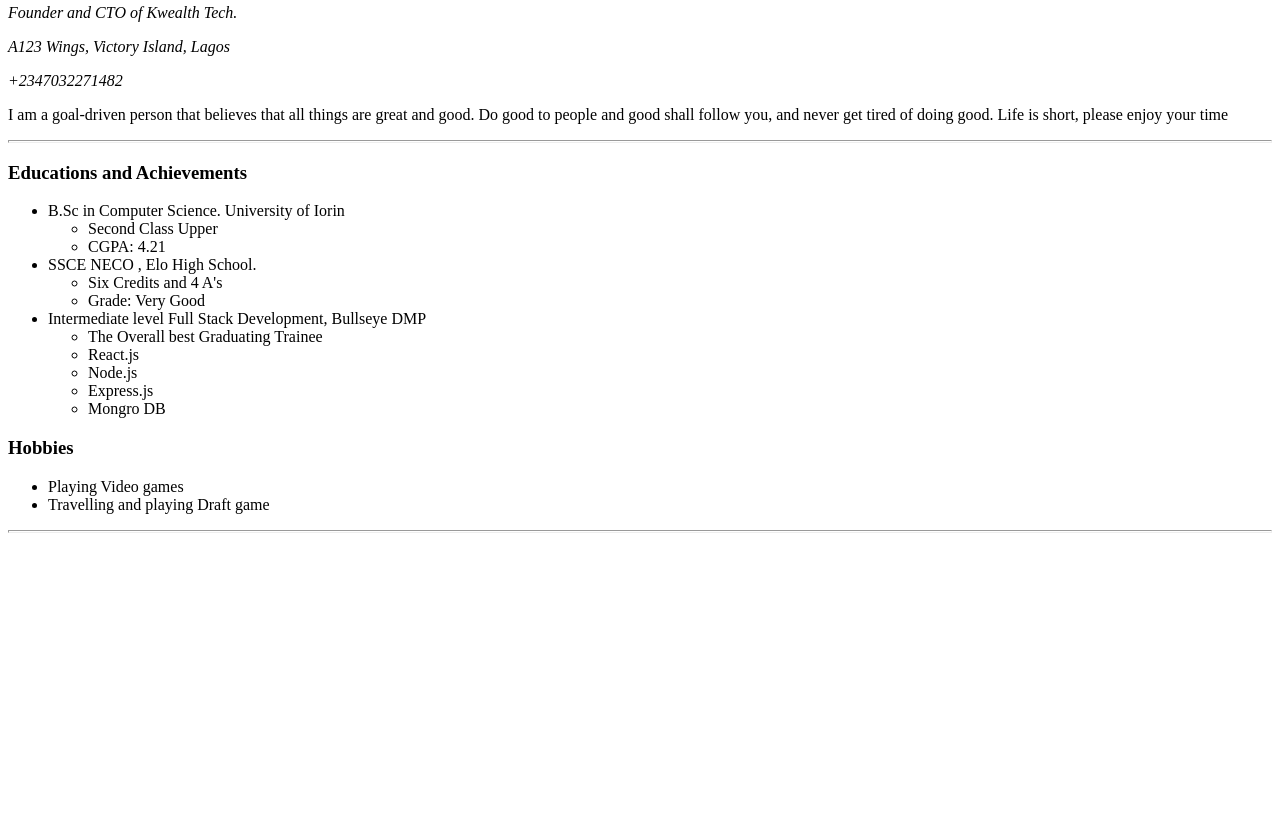
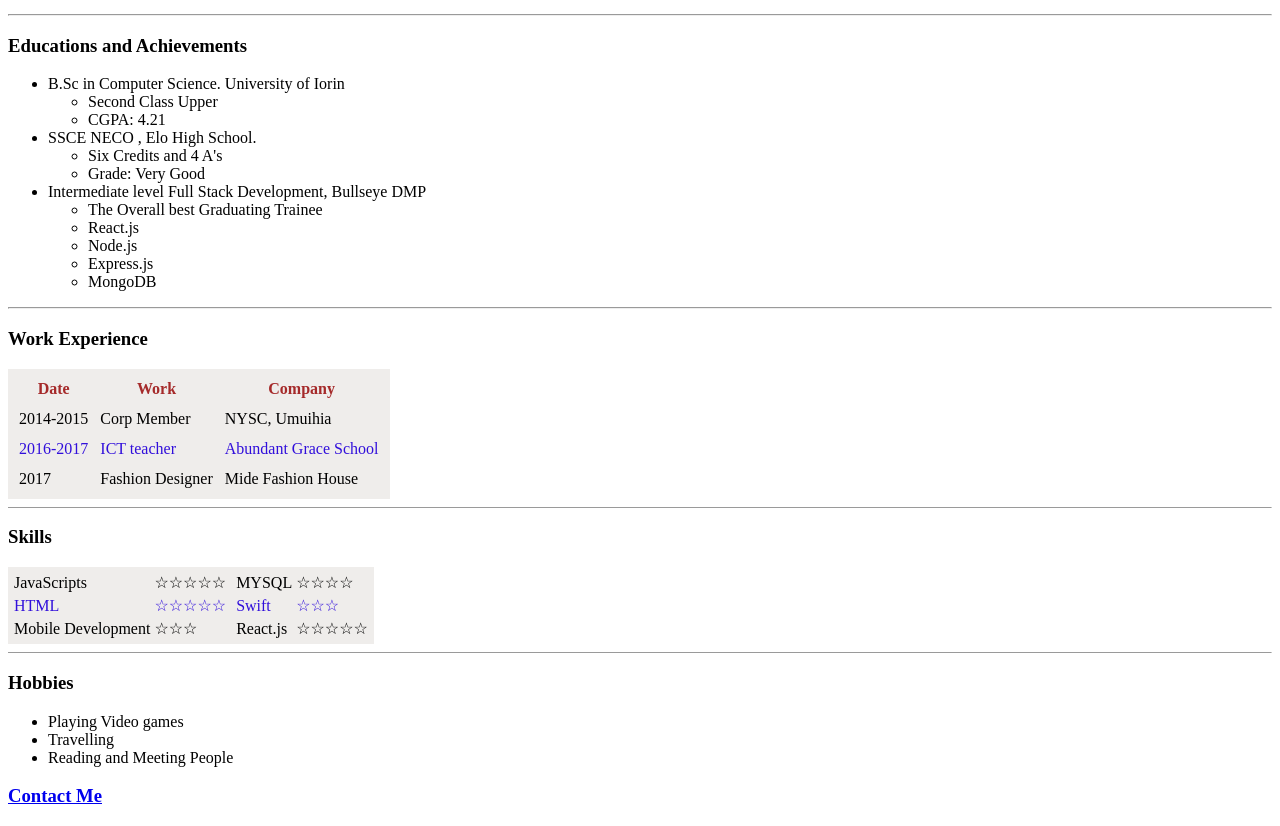
Before and after one commit to k2lawbaaba/Profile, a plain HTML site: page index.html in a window 1280 px wide. Shown: the part 258-1084 px from the top of the page. Before the commit the page ends 800 px from the top, so only its background shows below. Drawn offline with Linux system fonts and the light colour scheme.

```diff
--- a/index.html
+++ b/index.html
@@ -3,22 +3,40 @@
 <head>
     <meta charset="UTF-8">
         <title>Abiodun Personal Website</title>
+    <style type="text/css">
+        th{
+            color: brown;
+          }
+        table{
+            background-color: rgb(239, 237, 235);
+        }
+        tr:nth-child(even){
+            color: rgb(49, 15, 219);
+        }
+    </style>
 </head>
 <body>
-    <img src="https://scontent-los2-1.xx.fbcdn.net/v/t1.6435-9/92895517_3426960107318761_4934040429436862464_n.jpg?_nc_cat=105&ccb=1-7&_nc_sid=09cbfe&_nc_eui2=AeEqxD1AQHaMSicfVyup7ujc6yPkFnCvvZzrI-QWcK-9nLLGA6dATNmzZ-aPb34NntXSHwRKOvpBgJrlaHKCelEz&_nc_ohc=hmktRdxvOHgAX95ru49&_nc_ht=scontent-los2-1.xx&oh=00_AfCSjSkmP64abMEqU05amotXoRZj0j_J7LMBJkXC0zsWYQ&oe=641AA0DF" alt="Abiodun profile picture" width="120" height="170"/>
-    <h1>Kolawole Abiodun</h1>
-    <em>
-        <p>Founder and CTO of Kwealth Tech.</p>
-         <p> A123 Wings, Victory Island, Lagos</p>
-         <p> +2347032271482</p>
+    <table cellspacing="15" style="background-color: azure;">
+        <tr>
+            <td><img src="https://scontent-los2-1.xx.fbcdn.net/v/t1.6435-9/92895517_3426960107318761_4934040429436862464_n.jpg?_nc_cat=105&ccb=1-7&_nc_sid=09cbfe&_nc_eui2=AeEqxD1AQHaMSicfVyup7ujc6yPkFnCvvZzrI-QWcK-9nLLGA6dATNmzZ-aPb34NntXSHwRKOvpBgJrlaHKCelEz&_nc_ohc=hmktRdxvOHgAX95ru49&_nc_ht=scontent-los2-1.xx&oh=00_AfCSjSkmP64abMEqU05amotXoRZj0j_J7LMBJkXC0zsWYQ&oe=641AA0DF" alt="Abiodun profile picture" width="120" height="170"/>
+            </td>
+            <td> <h1>Kolawole Abiodun</h1>
+                <em>
+                    <p>Founder and CTO of Kwealth Tech.</p>
+                     <p> A123 Wings, Victory Island, Lagos</p>
+                     <p> +2347032271482</p>
 
-    </em>
+                </em>
+            </td>
+        </tr>
+    </table>
+
     <p>
         I am a goal-driven person that believes that all things are great and good.
         Do good to people and good shall follow you, and never get tired of doing good.
         Life is short, please enjoy your time
     </p>
-    <hr size="3">
+    <hr>
     <h3>Educations and Achievements</h3>
         <ul>
             <li>B.Sc in Computer Science. University of Iorin</li>
@@ -37,15 +55,82 @@
                     <li>React.js</li>
                     <li>Node.js</li>
                     <li>Express.js</li>
-                    <li>Mongro DB</li>
+                    <li>MongoDB</li>
                 </ul>
         </ul>
+        <hr>
+    <h3>Work Experience</h3>
+    <table cellspacing="10">
+        <thead>
+            <tr>
+                <th>Date</th>
+                <th>Work</th>
+                <th>Company</th>
+            </tr>
+        </thead>
+        <tr>
+            <td>2014-2015</td>
+            <td>Corp Member</td>
+            <td>NYSC, Umuihia</td>
+        </tr>
+        <tr>
+            <td>2016-2017</td>
+            <td>ICT teacher</td>
+            <td>Abundant Grace School</td>
+        </tr>
+        <tr>
+            <td>2017</td>
+            <td>Fashion Designer</td>
+            <td>Mide Fashion House</td>
+        </tr>
+    </table>
+    <hr size="1.5">
+    <h3>Skills</h3>
+    <table>
+        <tr>
+            <td>
+                <table>
+                    <tr>
+                        <td>JavaScripts</td>
+                        <td>☆☆☆☆☆</td>
+                    </tr>
+                    <tr>
+                        <td>HTML</td>
+                        <td>☆☆☆☆☆</td>
+                    </tr>
+                    <tr>
+                        <td>Mobile Development</td>
+                        <td>☆☆☆</td>
+                    </tr>
+                </table>
+            </td>
+            <td>
+                <table>
+                    <tr>
+                        <td>MYSQL</td>
+                        <td>☆☆☆☆</td>
+                    </tr>
+                    <tr>
+                        <td>Swift</td>
+                        <td>☆☆☆</td>
+                    </tr>
+                    <tr>
+                        <td>React.js</td>
+                        <td>☆☆☆☆☆</td>
+                    </tr>
+
+                </table>
+            </td>
+        </tr>
+    </table>
+    <hr size="1.5">
     <h3>Hobbies</h3>
         <ul>
             <li>Playing Video games</li>
-            <li>Travelling and playing Draft game</li>
+            <li>Travelling</li>
+            <li>Reading and Meeting People</li>
         </ul>
-    <hr size="3">
+    <h3><a href="contact.html">Contact Me</a> </h3>
 
 </body>
 </html>
```
Also changed, not shown: contact.html (+50 -1 lines), table.html (added, +115 -0 lines).
